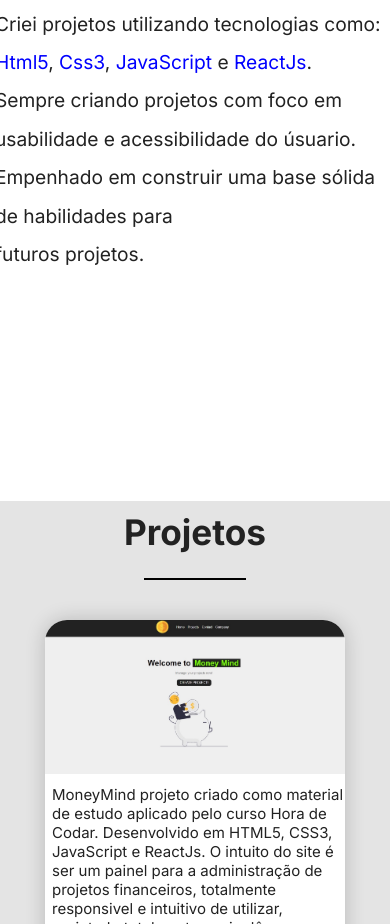
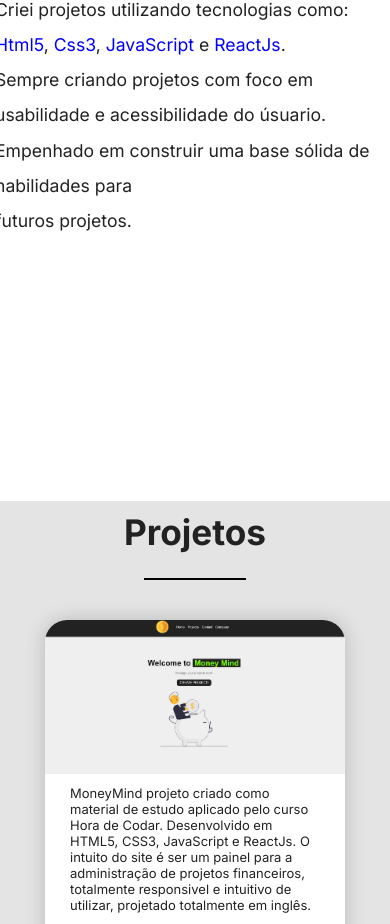
Before and after one commit to joaogabrielenes/PortifolioJoaoEnes, a plain HTML site: page index.html in a window 390 px wide. Shown: the part 1187-2111 px from the top of the page. Drawn offline with nearby package versions, Linux system fonts and the light colour scheme.

Commit message:
cardsatt

```diff
--- a/styles.css
+++ b/styles.css
@@ -594,7 +594,7 @@ footer>p{
      }
 
      .textosprincipais{
-        font-size: 1.2em;
+        font-size: 1.1em;
         line-height: 2;
         width: 400px;
 
@@ -639,10 +639,10 @@ footer>p{
 
     }
     .subtexto{
-        font-size: 15px;
+        font-size: 13px;
         padding: 7px;
         margin: 0 auto;
-        width: 300px;
+        width: 250px;
     }
     #iconesvisitar{
         padding-top: 40px;
```
